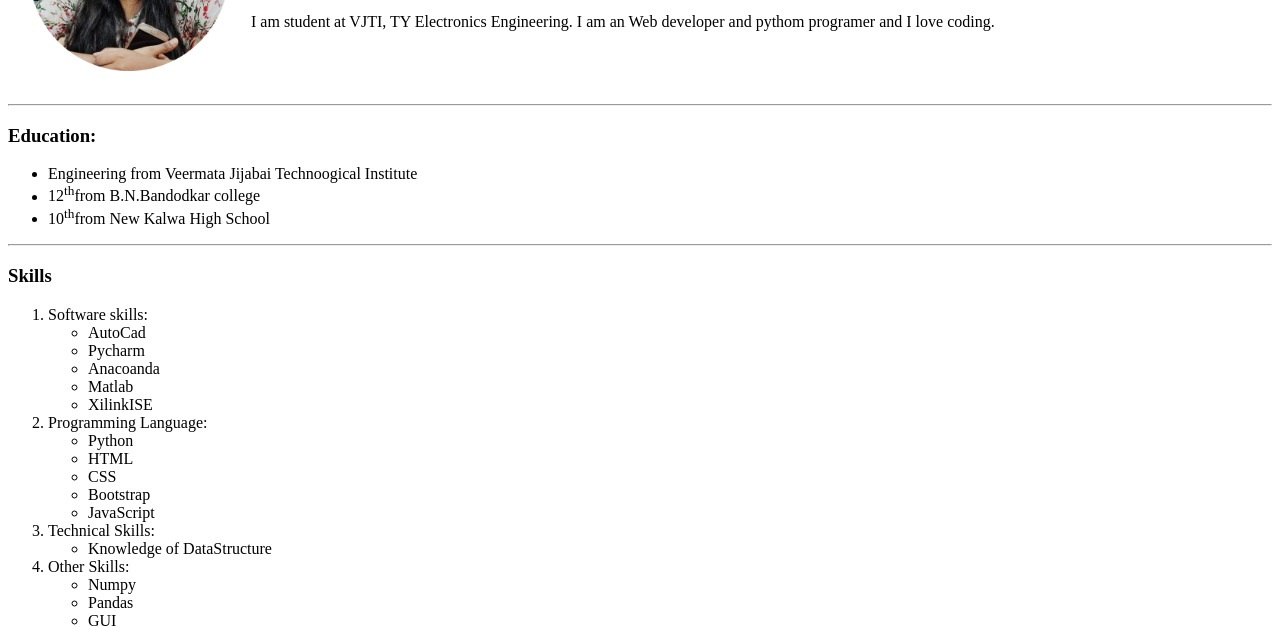
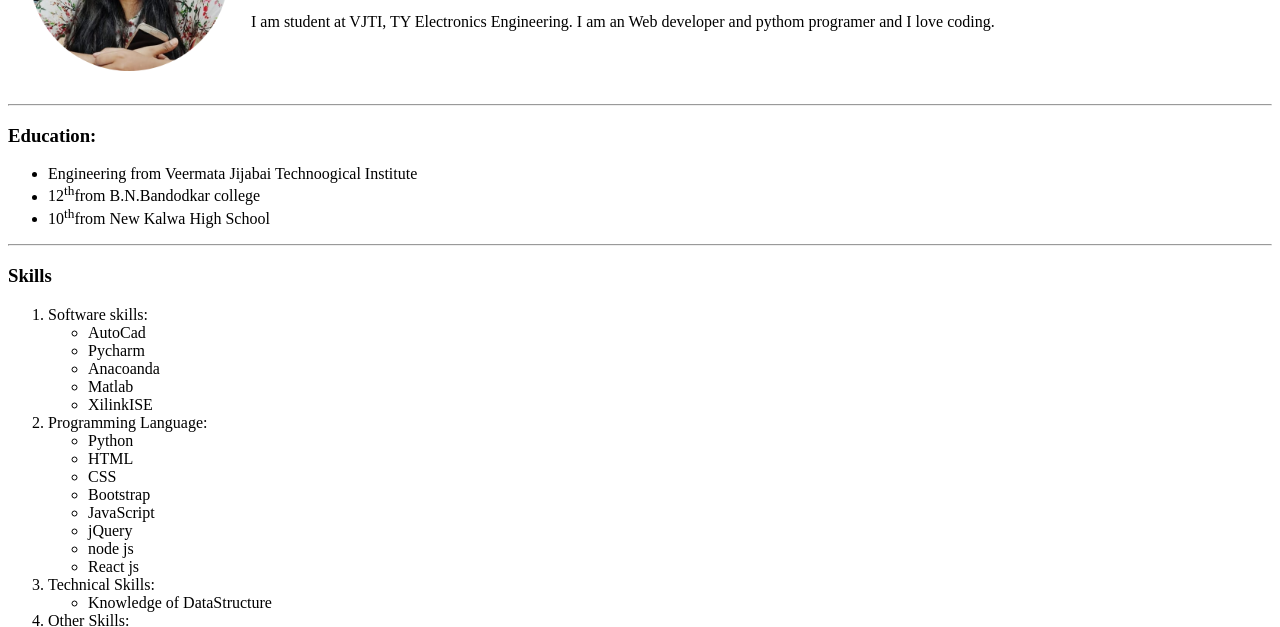
Before and after one commit to ASHWINIBAMBALE/ashwini, a plain HTML site: page Index - Copy.html in a window 1280 px wide. Shown: the part 158-785 px from the top of the page. Drawn offline with Linux system fonts and the light colour scheme.

Commit message:
Update Index - Copy.html

```diff
--- a/Index - Copy.html
+++ b/Index - Copy.html
@@ -43,6 +43,9 @@
                         <li>CSS</li>
 			 <li>Bootstrap</li>
                         <li>JavaScript</li>
+			    <li>jQuery</li>
+			    <li>node js</li>
+			    <li>React js</li>
                     </ul>
                 </li>
                 <li>
@@ -54,10 +57,10 @@
                 <li>
                     Other Skills:
                     <ul>
-                        <li>Numpy</li>
-                        <li>Pandas</li>
+
                         <li>GUI</li>
                         <li>Tkinter</li>
+
                     </ul>
                 </li>
             </ol>
```
